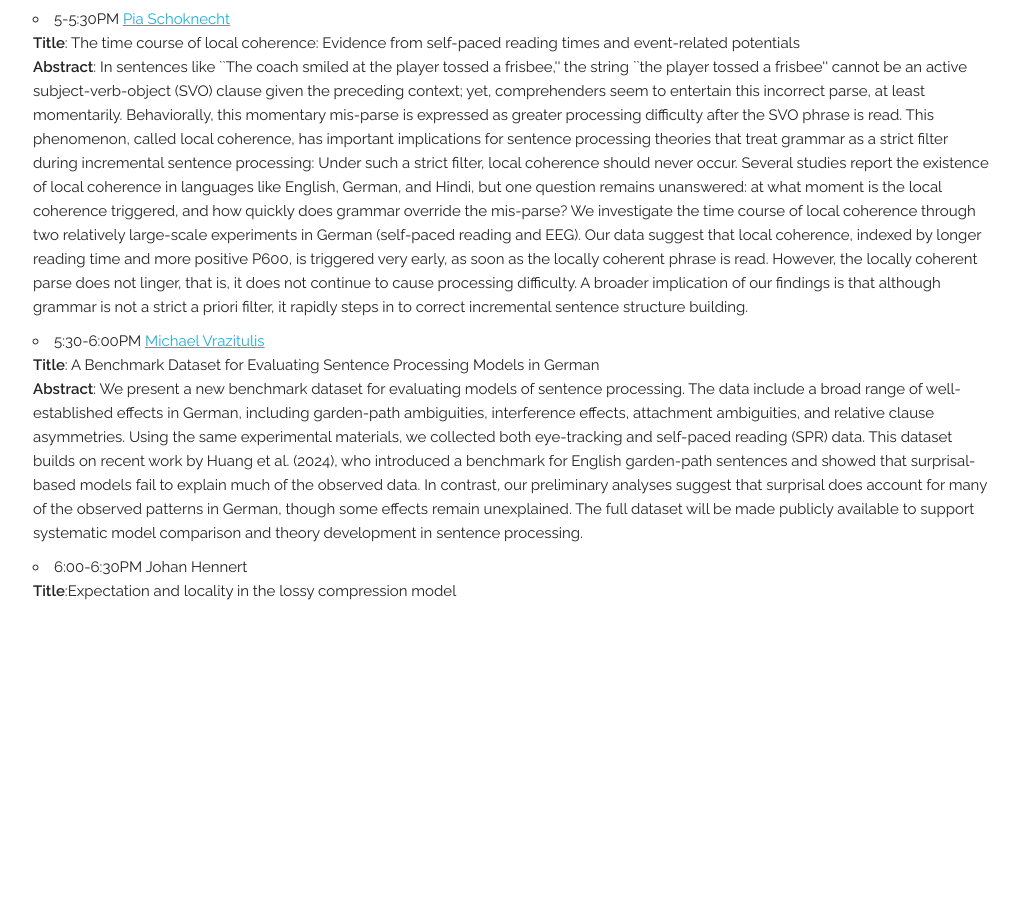
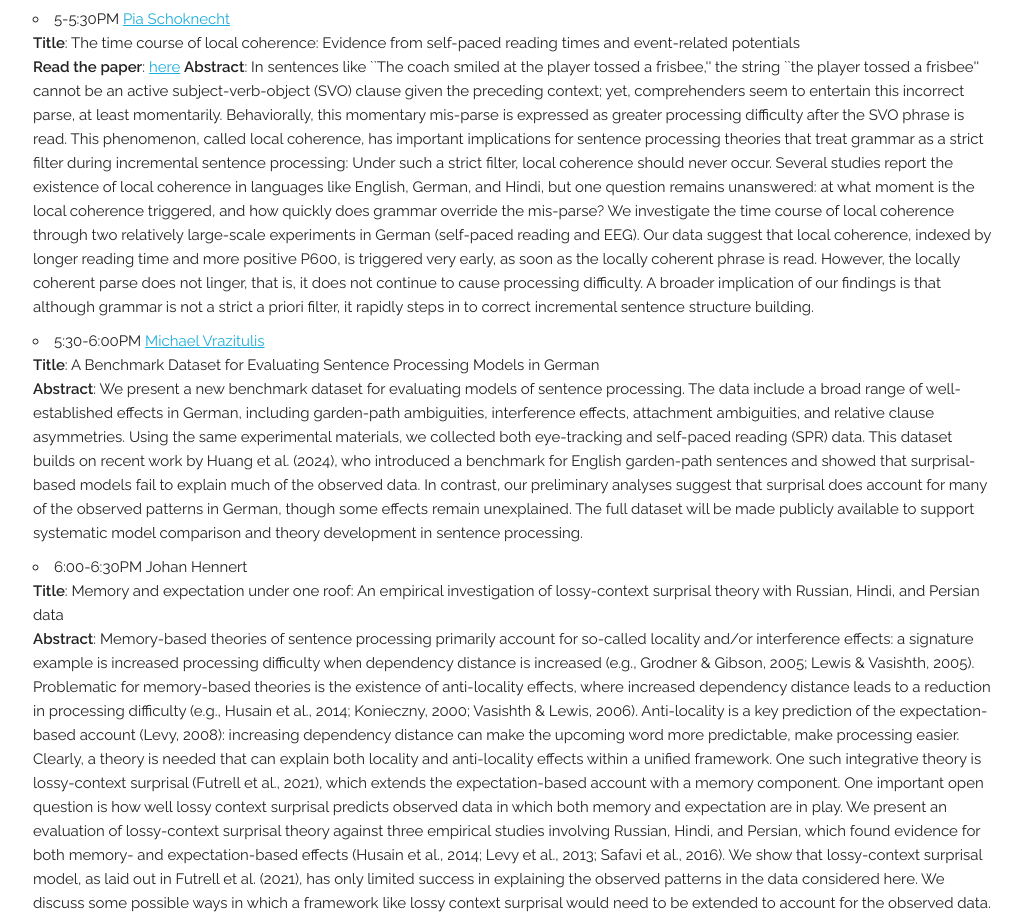
Before and after one commit to vasishth/sentproc-workshop2025, a plain HTML site: page index.html in a window 1280 px wide. Shown: the part 1764-2682 px from the top of the page, without its empty margins (127-1149 px from the left). Before the commit the page ends 2392 px from the top, so only its background shows below. Drawn offline with Linux system fonts and the light colour scheme.

Commit message:
added links and abstract from Johan

```diff
--- a/index.html
+++ b/index.html
@@ -194,6 +194,8 @@ linguistic phenomena.
 <strong>Title</strong>: The time course of local coherence: Evidence from
 self-paced reading times and event-related potentials<br>
 
+<strong>Read the paper</strong>: <a href="https://osf.io/preprints/osf/y8jf6_v1">here</a>
+
 <strong>Abstract</strong>: In sentences like ``The coach smiled at the player
 tossed a frisbee,'' the string ``the player tossed a frisbee'' cannot be an
 active subject-verb-object (SVO) clause given the preceding context; yet,
@@ -240,8 +242,41 @@ incremental sentence structure building.
 
 <li>6:00-6:30PM Johan Hennert<br>
 
-    <strong>Title</strong>:Expectation and locality in the lossy compression model</li>
+    <strong>Title</strong>: Memory and expectation under one roof: An empirical investigation of
+lossy-context surprisal theory with Russian, Hindi, and Persian data<br>
+
+<strong>Abstract</strong>:
+
+Memory-based theories of sentence processing primarily account for so-called
+locality and/or interference effects: a signature example is increased
+processing difficulty when dependency distance is increased (e.g., Grodner &
+Gibson, 2005; Lewis & Vasishth, 2005). Problematic for memory-based theories is
+the existence of anti-locality effects, where increased dependency distance
+leads to a reduction in processing difficulty (e.g., Husain et al., 2014;
+Konieczny, 2000; Vasishth & Lewis, 2006). Anti-locality is a key prediction of
+the expectation-based account (Levy, 2008): increasing dependency distance can
+make the upcoming word more predictable, make processing easier. Clearly, a
+theory is needed that can explain both locality and anti-locality effects within
+a unified framework. One such integrative theory is lossy-context surprisal
+(Futrell et al., 2021), which extends the expectation-based account with a
+memory component. One important open question is how well lossy context
+surprisal predicts observed data in which both memory and expectation are in
+play. We present an evaluation of lossy-context surprisal theory against three
+empirical studies involving Russian, Hindi, and Persian, which found evidence
+for both memory- and expectation-based effects (Husain et al., 2014; Levy et
+al., 2013; Safavi et al., 2016). We show that lossy-context surprisal model, as
+laid out in Futrell et al. (2021), has only limited success in explaining the
+observed patterns in the data considered here. We discuss some possible ways in
+which a framework like lossy context surprisal would need to be extended to
+account for the observed data.
+
+
+
+</li>
+
 </ul>
+
+
 
 </div>
 
```
